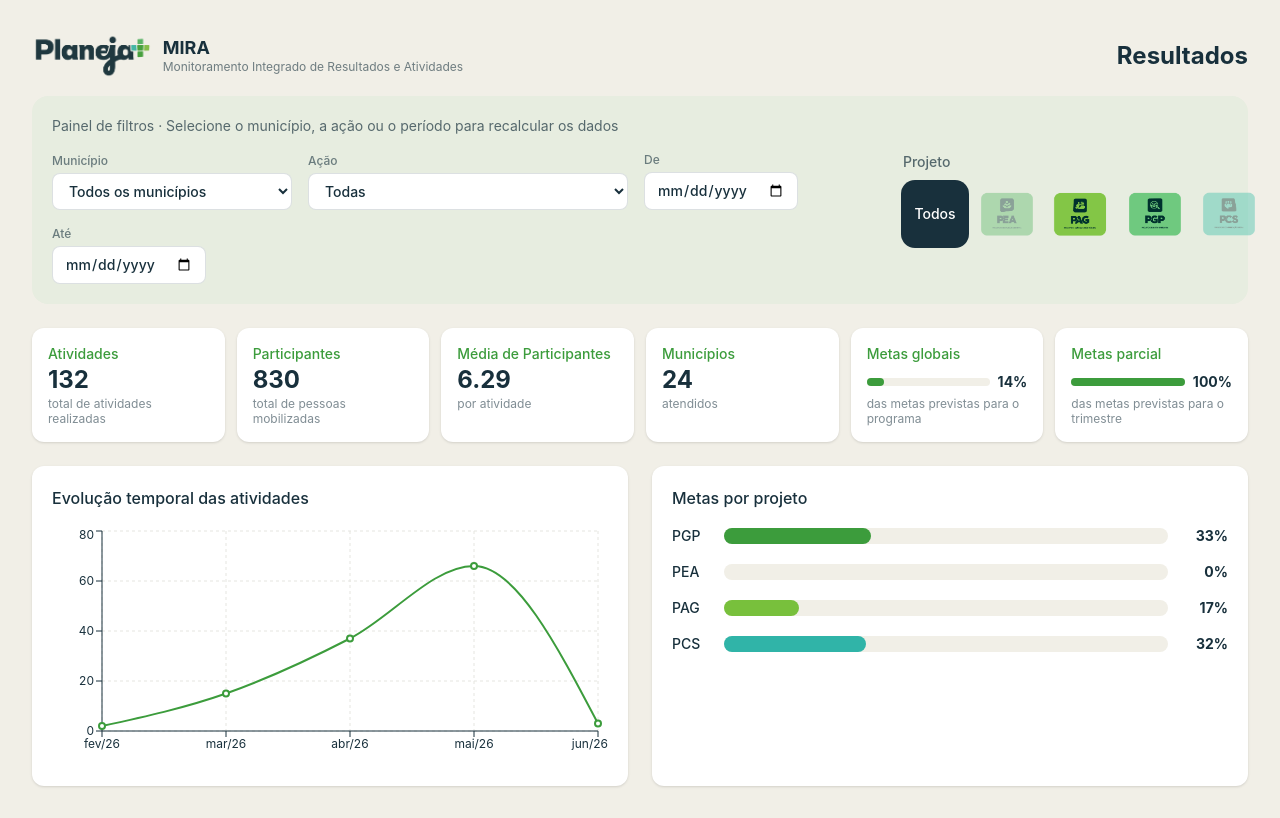
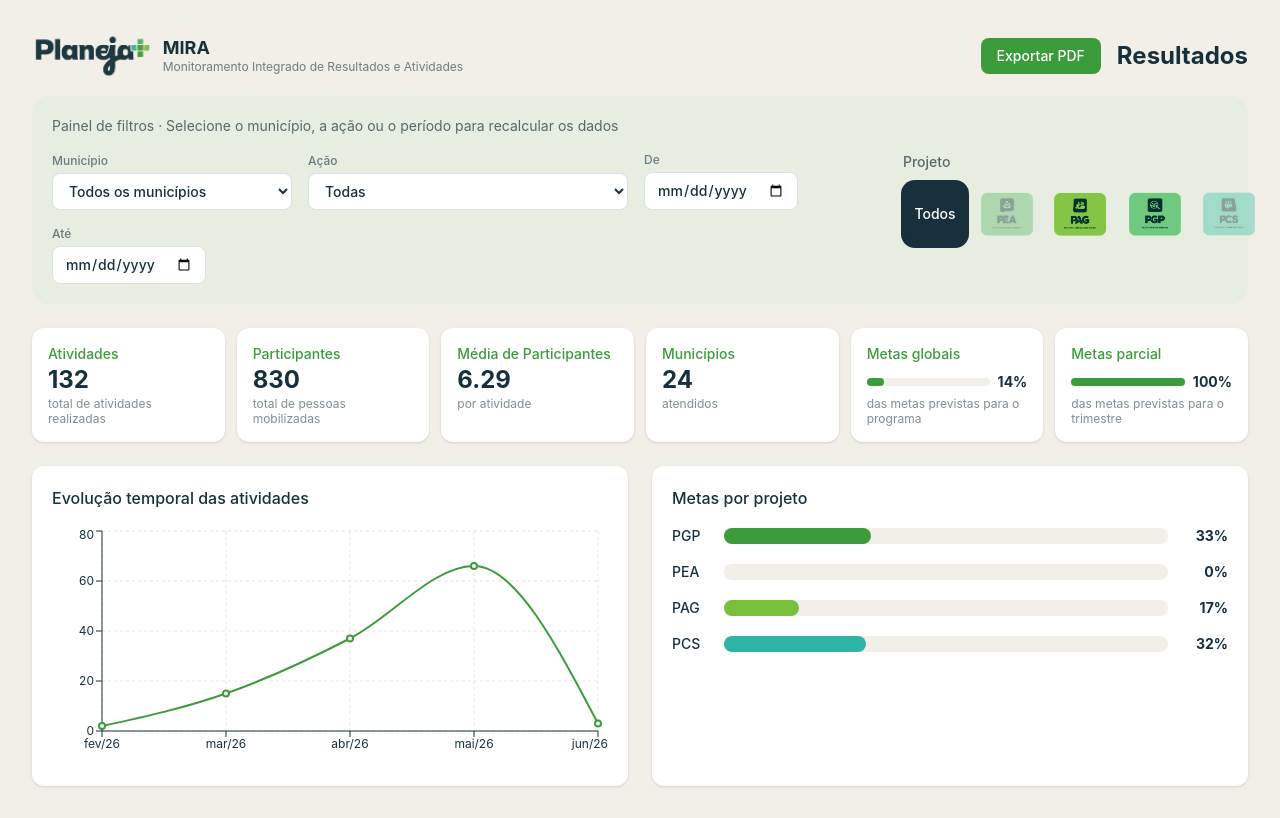
Before and after one commit to AugustoQueiroz13/mira-planeja, a React (Vite) app: page / in a window 1280 px wide. Built offline with nearby package versions, Linux system fonts and the light colour scheme.

Commit message:
feat: exportacao do painel em PDF via impressao do navegador

```diff
--- a/src/App.tsx
+++ b/src/App.tsx
@@ -79,7 +79,7 @@ export default function App() {
   const tabelaVisivel = programa !== 'TODOS' && municipio === 'TODOS' && acao === 'TODAS'
 
   return (
-    <div className="min-h-screen bg-mira-bege p-6 md:p-8">
+    <div className="min-h-screen bg-mira-bege p-6 md:p-8 print:bg-white">
       <header className="mb-4 flex items-center justify-between">
         <div className="flex items-center gap-3">
           <img src="/logo-planeja.png" alt="Planeja+" className="h-12 w-auto shrink-0" />
@@ -90,10 +90,18 @@ export default function App() {
             </p>
           </div>
         </div>
-        <p className="text-2xl font-bold text-mira-escuro">Resultados</p>
+        <div className="flex items-center gap-4">
+          <button
+            onClick={() => window.print()}
+            className="rounded-lg bg-mira-verde px-4 py-2 text-sm font-medium text-white transition hover:opacity-90 print:hidden"
+          >
+            Exportar PDF
+          </button>
+          <p className="text-2xl font-bold text-mira-escuro">Resultados</p>
+        </div>
       </header>
 
-      <div className="mb-6 rounded-2xl bg-[#E7EDE0] p-5">
+      <div className="mb-6 rounded-2xl bg-[#E7EDE0] p-5 print:hidden">
         <p className="mb-4 text-sm text-mira-escuro/70">
           Painel de filtros · Selecione o município, a ação ou o período para recalcular os dados
         </p>
@@ -118,7 +126,7 @@ export default function App() {
         <div className="space-y-4">
           <button
             onClick={() => setAcao('TODAS')}
-            className="text-sm font-medium text-mira-verde hover:underline"
+            className="text-sm font-medium text-mira-verde hover:underline print:hidden"
           >
             ← Voltar ao panorama
           </button>
--- a/src/componentes/GraficoDistribuicao.tsx
+++ b/src/componentes/GraficoDistribuicao.tsx
@@ -54,7 +54,7 @@ export function GraficoDistribuicao({
     <div className="rounded-xl bg-white p-5 shadow-sm">
       <div className="mb-3 flex items-center justify-between gap-2">
         <h3 className="font-medium text-mira-escuro">{titulo}</h3>
-        <div className="flex gap-1">
+        <div className="flex gap-1 print:hidden">
           {opcoes.map((o) => (
             <button
               key={o}
--- a/src/index.css
+++ b/src/index.css
@@ -12,3 +12,13 @@
   --color-pgp: #639922;
   --color-pcs: #30B4A8;
 }
+@media print {
+  * {
+    -webkit-print-color-adjust: exact;
+    print-color-adjust: exact;
+  }
+  .rounded-xl,
+  .rounded-2xl {
+    break-inside: avoid;
+  }
+}
```
